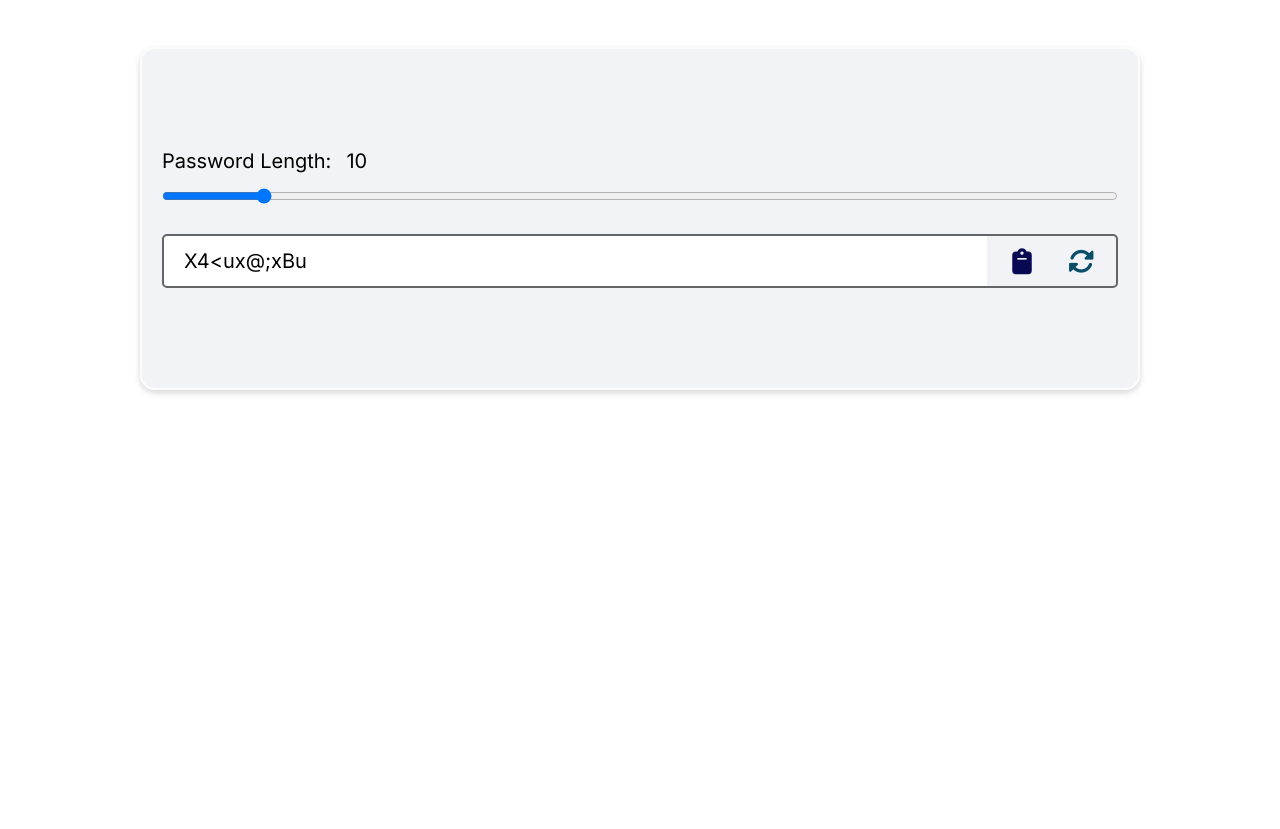
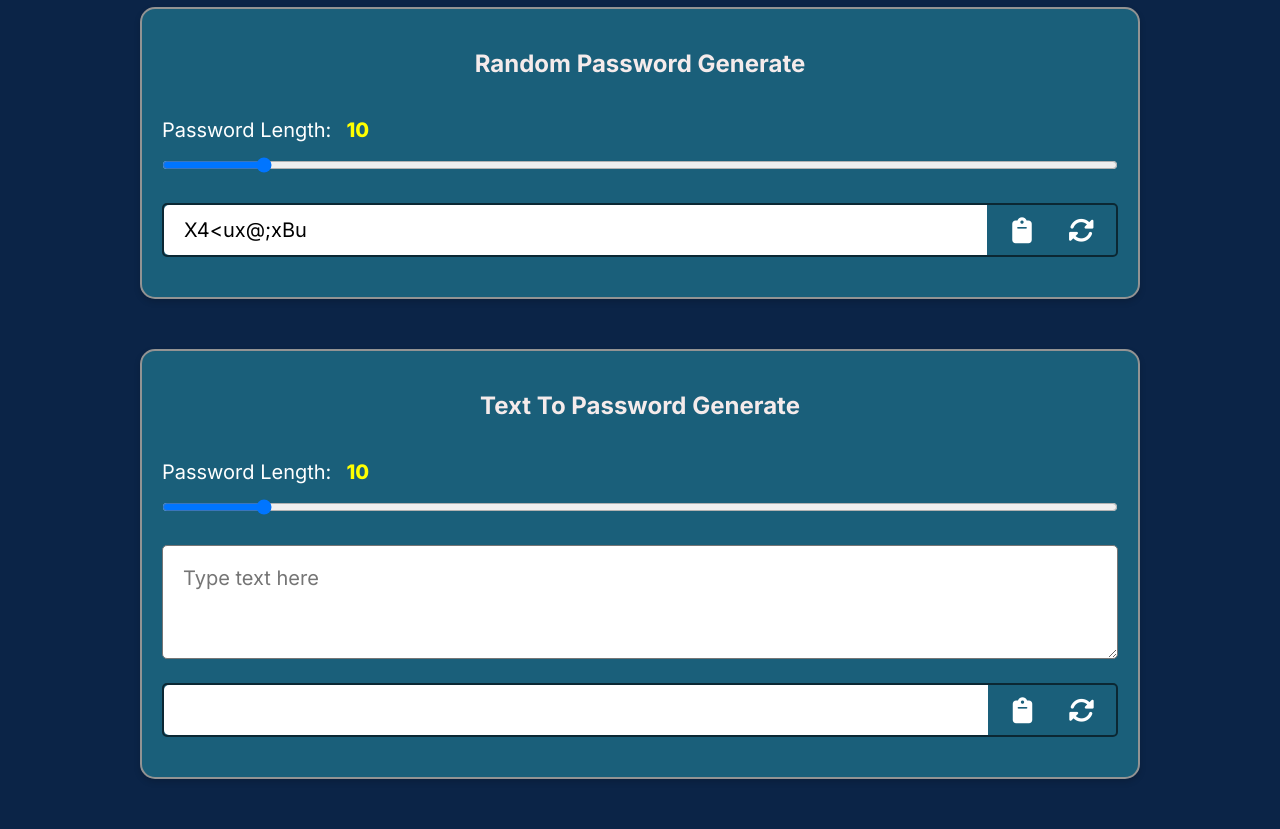
Before and after one commit to Programmer-Mehadi/Password-Generator, a plain HTML site: page index.html in a window 1280 px wide. Shown: the part 122-951 px from the top of the page. Before the commit the page ends 800 px from the top, so only its background shows below. Drawn offline with Linux system fonts and the light colour scheme.

Commit message:
text to password done.

```diff
--- a/index.html
+++ b/index.html
@@ -19,9 +19,11 @@
           <span>&#9757;</span> Password Generator <span>&#9996;</span>
         </h1>
       </header>
+      <div class="main_parent">
         <!-- body -->
         <section class="main_container">
           <div>
+            <h1 class="heading">Random Password Generate</h1>
             <div>
               <label class="label" for=""
                 >Password Length: <span id="length_value">10</span></label
@@ -47,7 +49,53 @@
             </div>
           </div>
         </section>
+
+        <!-- text to password  -->
+
+        <section class="main_container">
+          <div>
+            <h1 class="heading">Text To Password Generate</h1>
+            <div>
+              <label class="label" for=""
+                >Password Length:
+                <span id="text_to_pass_length_value">10</span></label
+              >
+              <input
+                type="range"
+                name=""
+                id="text_to_pass_length_field"
+                min="0"
+                max="100"
+                value="10"
+                class="range_field"
+              />
+            </div>
+            <textarea
+              name=""
+              id="text_input"
+              cols="30"
+              rows="3"
+              indeterminate="text_input"
+              placeholder="Type text here"
+            ></textarea>
+            <div class="input_container">
+              <input
+                id="text_to_pass_password_input"
+                class="input_field"
+                type="text"
+              />
+              <button id="copy" onclick="copyPasswordTextToPass()" class="btn">
+                <i class="fa-solid fa-clipboard"></i>
+              </button>
+              <button id="text_to_pass_reload" class="btn">
+                <i class="fa-solid fa-rotate"></i>
+              </button>
+            </div>
+          </div>
+        </section>
+      </div>
     </main>
     <script src="script.js"></script>
+    <script src="textToPassword.js"></script>
   </body>
 </html>
--- a/styles.css
+++ b/styles.css
@@ -7,9 +7,13 @@
   font-family: "Inter", sans-serif;
 }
 
+body {
+  background-color: #0b2447;
+}
+
 .header {
-  padding: 40px 80px;
-  background-color: #263a29;
+  padding: 20px 80px;
+  background-color: #576cbc;
   color: white;
   text-align: center;
   display: flex;
@@ -17,14 +21,23 @@
   justify-content: center;
   align-items: center;
 }
+.main_parent {
+  margin: 10px;
+}
 .main_container {
   max-width: 1000px;
   margin: 50px auto;
-  padding: 100px 20px;
-  border: 2px solid #fcfcfc;
+  padding: 40px 20px;
+  border: 2px solid #939393;
   border-radius: 15px;
   box-shadow: 0px 3px 6px #00000029;
-  background-color: #3c486b10;
+  background-color: #1a5f7a;
+  color: white;
+}
+.main_container .heading {
+  text-align: center;
+  margin-bottom: 40px;
+  color: #f5ebeb;
 }
 .input_container {
   border-radius: 5px;
@@ -54,13 +67,16 @@
   font-size: 26px;
   width: 50px;
   cursor: pointer;
+  color: white;
 }
 .btn#copy {
   color: #070a52;
+  color: #ffffff;
   padding: 0px 10px;
 }
 .btn#reload {
   color: #0a4d68;
+  color: #ffffff;
   padding: 0px 10px;
 }
 .range_field {
@@ -75,6 +91,19 @@
   display: flex;
   gap: 15px;
 }
+#text_input {
+  width: 100%;
+  margin-bottom: 20px;
+  padding: 20px;
+  border-radius: 5px;
+  font-size: 20px;
+}
+
+#text_to_pass_length_value,
+#length_value {
+  color: yellow;
+  font-weight: 800;
+}
 /* responsive */
 
 @media screen and (max-width: 678px) {
--- /dev/null
+++ b/textToPassword.js
@@ -0,0 +1,62 @@
+const textToPassLengthField = document.getElementById(
+  "text_to_pass_length_field"
+);
+const textToPassLengthValue = document.getElementById(
+  "text_to_pass_length_value"
+);
+const textToPassReloadBtn = document.getElementById("text_to_pass_reload");
+const textToPassPasswordInput = document.getElementById(
+  "text_to_pass_password_input"
+);
+const textInput = document.getElementById("text_input");
+
+// set value
+textToPassLengthValue.innerText = textToPassLengthField.value;
+
+// event listener
+textToPassLengthField.oninput = function (e) {
+  textToPassLengthValue.innerText = e.target.value;
+};
+
+function copyPasswordTextToPass() {
+
+  // Select the text field
+  textToPassPasswordInput.select();
+  textToPassPasswordInput.setSelectionRange(0, 99999); // For mobile devices
+
+  // Copy the text inside the text field
+  navigator.clipboard.writeText(textToPassPasswordInput.value);
+}
+
+function removeSpace(sentence) {
+  return sentence.split(" ").join("");
+}
+
+const generateArray = (len) => {
+  const array = [];
+  for (let i = 0; i < len; i++) {
+    array.push(i);
+  }
+  return array;
+};
+
+const getRandomIndex = (newSentence, arr) => {
+  const randomIndex = Math.floor(Math.random() * arr.length);
+  const item = arr[randomIndex];
+  return newSentence[item];
+};
+
+function generateTextToPassword() {
+  let sentence = textInput.value;
+  let newSentence = removeSpace(sentence);
+  const array = generateArray(newSentence.length);
+  let password = "";
+  for (let i = 0; i < textToPassLengthField.value; i++) {
+    password += getRandomIndex(newSentence, array);
+  }
+  console.log(password);
+  textToPassPasswordInput.value = password;
+}
+textToPassReloadBtn.addEventListener("click", () => {
+  generateTextToPassword();
+});
```
Lines whose indentation alone changed are shown as unchanged.
